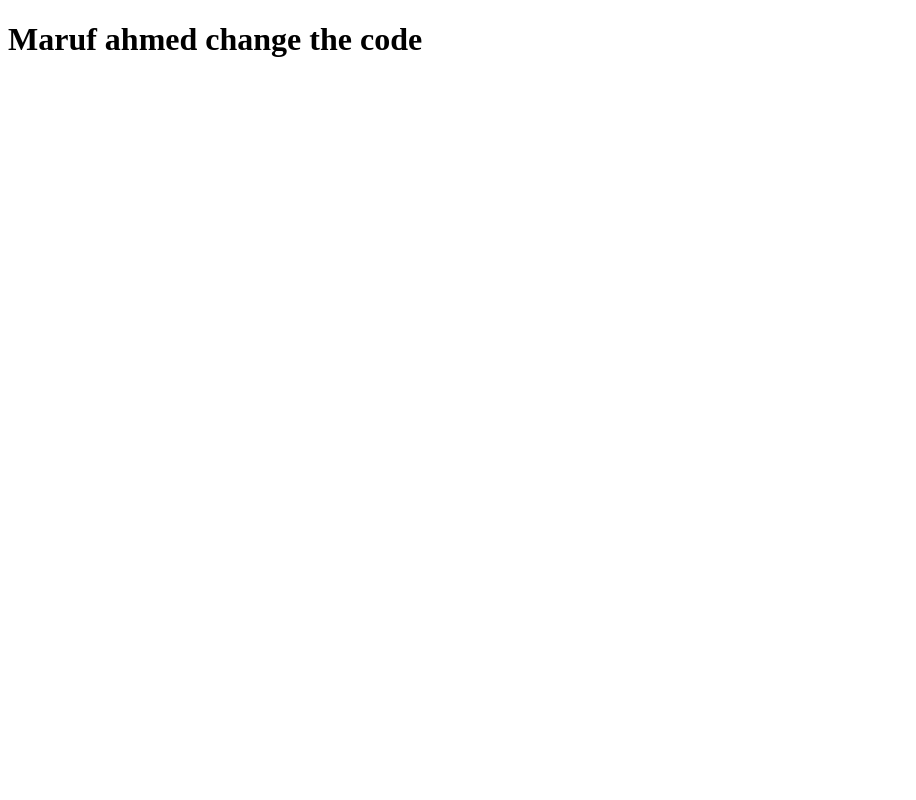
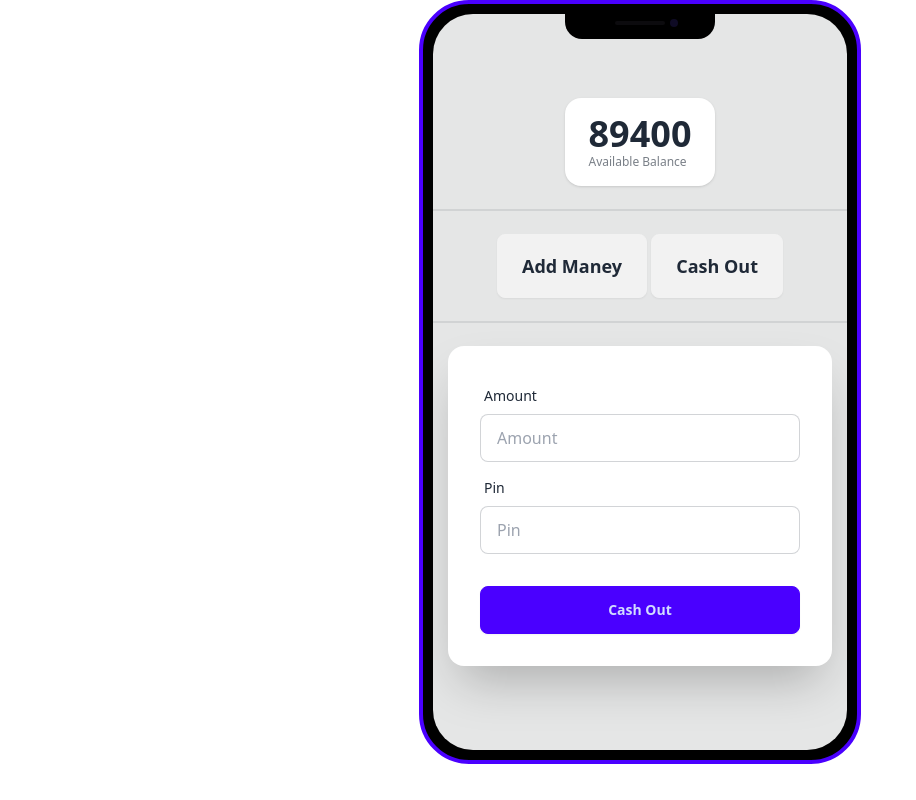
Before and after one commit to marufahmedinfo/payoo-MSF, a plain HTML site: page home.html in a window 1280 px wide. Shown: the whole page, without its empty margins (0-916 px from the left). Drawn offline with nearby package versions, Linux system fonts and the light colour scheme.

Commit message:
added a add maney complited

```diff
--- a/home.html
+++ b/home.html
@@ -1,11 +1,85 @@
 <!DOCTYPE html>
 <html lang="en">
+
 <head>
     <meta charset="UTF-8">
     <meta name="viewport" content="width=device-width, initial-scale=1.0">
     <title>PAYOO HOME PAGE</title>
+    <link href="https://cdn.jsdelivr.net/npm/daisyui@4.12.10/dist/full.min.css" rel="stylesheet" type="text/css" />
+    <script src="https://cdn.tailwindcss.com"></script>
 </head>
+
 <body>
-    <h1>Maruf ahmed change the code</h1>
+    <main class="flex justify-center">
+        <div class="mockup-phone border-primary">
+            <div class="camera"></div>
+            <div class="display">
+                <div class="artboard artboard-demo phone-3">
+                    <!-- avilable balance -->
+                    <div>
+                        <div class="stats shadow">
+                            <div class="stat">
+                                <div class="stat-value" id="avilable-balance">89400</div>
+                                <div class="stat-desc">Available Balance</div>
+                            </div>
+                        </div>
+                    </div>
+                    <div class="divider"></div>
+                    <!-- user acktion button -->
+                     <div>
+                        <button class="btn btn-xs sm:btn-sm md:btn-md lg:btn-lg">Add Maney</button>
+                        <button class="btn btn-xs sm:btn-sm md:btn-md lg:btn-lg">Cash Out</button>
+                     </div>
+                     <div class="divider"></div>
+
+                     <!-- add maney form -->
+                     <div class="hidden card bg-base-100 w-full max-w-sm shrink-0 shadow-2xl">
+                        <form class="card-body">
+                          <div class="form-control">
+                            <label class="label">
+                              <span class="label-text">Amount</span>
+                            </label>
+                            <input type="text" placeholder="Amount" class="input input-bordered" id="input-add-maney" required />
+                          </div>
+                          <div class="form-control">
+                            <label class="label">
+                              <span class="label-text">Pin</span>
+                            </label>
+                            <input type="password" placeholder="Pin" class="input input-bordered" id="input-pin-number" autocomplete="off" required />
+                          </div>
+                          <div class="form-control mt-6">
+                            <button class="btn btn-primary" id="add-maney">Add Maney</button>
+                          </div>
+                        </form>
+                      </div>
+                     <!-- add maney end -->
+                      <!-- csah out start -->
+                      <div class="card bg-base-100 w-full max-w-sm shrink-0 shadow-2xl">
+                        <form class="card-body">
+                          <div class="form-control">
+                            <label class="label">
+                              <span class="label-text">Amount</span>
+                            </label>
+                            <input type="text" placeholder="Amount" class="input input-bordered" id="input-cash-out-maney" required />
+                          </div>
+                          <div class="form-control">
+                            <label class="label">
+                              <span class="label-text">Pin</span>
+                            </label>
+                            <input type="password" placeholder="Pin" class="input input-bordered" id="input-pin-cash-out" autocomplete="off" required />
+                          </div>
+                          <div class="form-control mt-6">
+                            <button class="btn btn-primary" id="cash-out">Cash Out</button>
+                          </div>
+                        </form>
+                      </div>
+                      <!-- csah out end -->
+
+                </div>
+            </div>
+        </div>
+    </main>
+    <script src="js/home.js"></script>
 </body>
+
 </html>
--- /dev/null
+++ b/js/home.js
@@ -0,0 +1,37 @@
+//add maney
+// document.getElementById('add-maney').addEventListener('click', function(event){
+//     // console.log('click');
+//     event.preventDefault();
+//     const addManey = document.getElementById('input-add-maney').value;
+//     const numberManey = parseFloat(addManey)
+//     const pinNumber = document.getElementById('input-pin-number').value;
+//     // console.log(addManey, pinNumber)
+//     if(pinNumber === "1234"){
+//         // console.log('jajfjakfg')
+//         const balanceNumber = document.getElementById('avilable-balance').innerText;
+//         // console.log(balanceNumber)
+//         const numberBa = parseFloat(balanceNumber);
+//         const newBalance  = numberBa + numberManey;
+//         // console.log(newBalance)
+//         document.getElementById("avilable-balance").innerText = newBalance;
+//     }else{
+//         alert("Faild to add maney ! Place try again")
+//     }
+// })
+
+
+document.getElementById('add-maney').addEventListener('click', function(event){
+    event.preventDefault();
+    const addManey = document.getElementById('input-add-maney').value;
+    const numberManey = parseFloat(addManey);
+    const pinNumber = document.getElementById('input-pin-number').value;
+    if(pinNumber === "1234"){
+        const balanceNumber = document.getElementById('avilable-balance').innerText;
+        const numberBa = parseFloat(balanceNumber);
+        const newBalance = numberBa + numberManey;
+        document.getElementById('avilable-balance').innerText = newBalance;
+    }else{
+        alert('Faild to add maney ! Place try again');
+    }
+
+});
```
